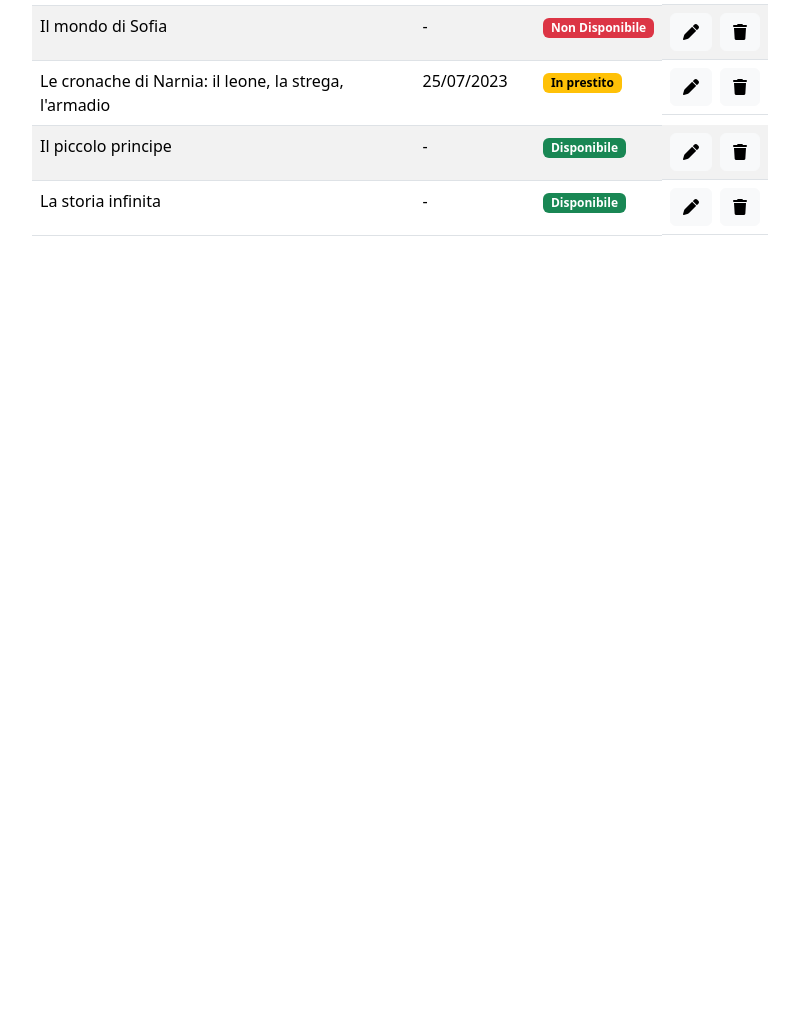
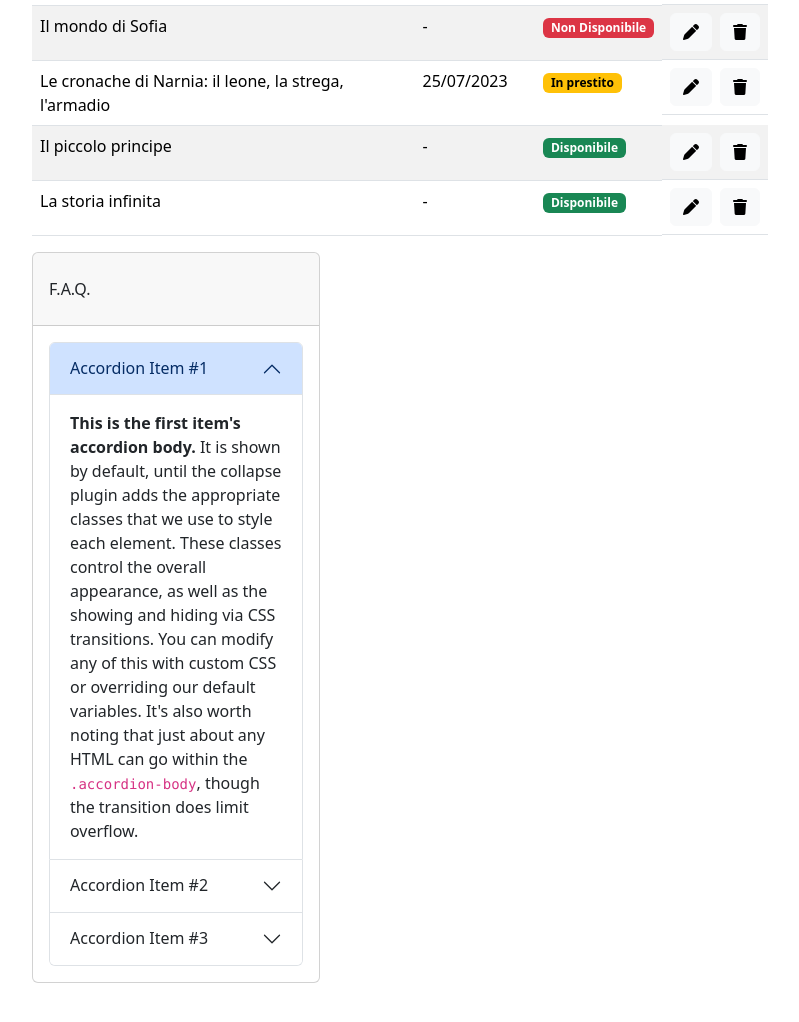
Before and after one commit to Andrea-Sgura/html-css-bootstrap-dashboard, a plain HTML site: page index.html in a window 1280 px wide. Shown: the part 711-1733 px from the top of the page, without its empty margins (50-849 px from the left). Before the commit the page ends 1011 px from the top, so only its background shows below. Drawn offline with nearby package versions, Linux system fonts and the light colour scheme.

Commit message:
[UPD] Added cards, done

```diff
--- a/index.html
+++ b/index.html
@@ -266,6 +266,52 @@
                           </div>
                       </div>
                 </div>
+                <div class="col-12 col-lg-4">
+                    <div class="card" style="width: 18rem;">
+                        <div class="card-header py-4">
+                          F.A.Q.
+                        </div>
+                        <div class="card-body">
+                            <div class="accordion" id="accordionExample">
+                                <div class="accordion-item">
+                                  <h2 class="accordion-header">
+                                    <button class="accordion-button" type="button" data-bs-toggle="collapse" data-bs-target="#collapseOne" aria-expanded="true" aria-controls="collapseOne">
+                                      Accordion Item #1
+                                    </button>
+                                  </h2>
+                                  <div id="collapseOne" class="accordion-collapse collapse show" data-bs-parent="#accordionExample">
+                                    <div class="accordion-body">
+                                      <strong>This is the first item's accordion body.</strong> It is shown by default, until the collapse plugin adds the appropriate classes that we use to style each element. These classes control the overall appearance, as well as the showing and hiding via CSS transitions. You can modify any of this with custom CSS or overriding our default variables. It's also worth noting that just about any HTML can go within the <code>.accordion-body</code>, though the transition does limit overflow.
+                                    </div>
+                                  </div>
+                                </div>
+                                <div class="accordion-item">
+                                  <h2 class="accordion-header">
+                                    <button class="accordion-button collapsed" type="button" data-bs-toggle="collapse" data-bs-target="#collapseTwo" aria-expanded="false" aria-controls="collapseTwo">
+                                      Accordion Item #2
+                                    </button>
+                                  </h2>
+                                  <div id="collapseTwo" class="accordion-collapse collapse" data-bs-parent="#accordionExample">
+                                    <div class="accordion-body">
+                                      <strong>This is the second item's accordion body.</strong> It is hidden by default, until the collapse plugin adds the appropriate classes that we use to style each element. These classes control the overall appearance, as well as the showing and hiding via CSS transitions. You can modify any of this with custom CSS or overriding our default variables. It's also worth noting that just about any HTML can go within the <code>.accordion-body</code>, though the transition does limit overflow.
+                                    </div>
+                                  </div>
+                                </div>
+                                <div class="accordion-item">
+                                  <h2 class="accordion-header">
+                                    <button class="accordion-button collapsed" type="button" data-bs-toggle="collapse" data-bs-target="#collapseThree" aria-expanded="false" aria-controls="collapseThree">
+                                      Accordion Item #3
+                                    </button>
+                                  </h2>
+                                  <div id="collapseThree" class="accordion-collapse collapse" data-bs-parent="#accordionExample">
+                                    <div class="accordion-body">
+                                      <strong>This is the third item's accordion body.</strong> It is hidden by default, until the collapse plugin adds the appropriate classes that we use to style each element. These classes control the overall appearance, as well as the showing and hiding via CSS transitions. You can modify any of this with custom CSS or overriding our default variables. It's also worth noting that just about any HTML can go within the <code>.accordion-body</code>, though the transition does limit overflow.
+                                    </div>
+                                  </div>
+                                </div>
+                              </div>
+                      </div>
+                </div>
             </div>
         </div>
     </main>
```
